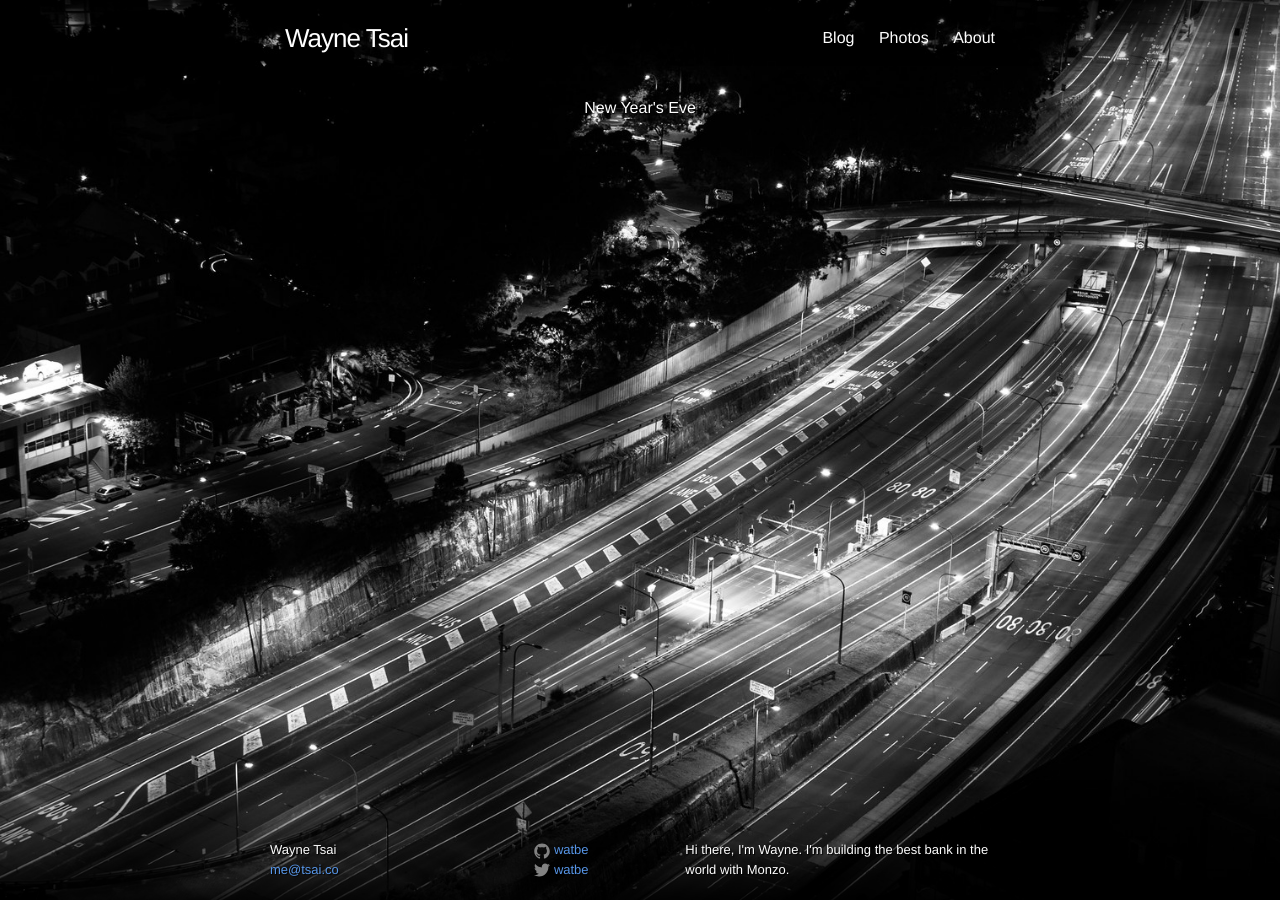
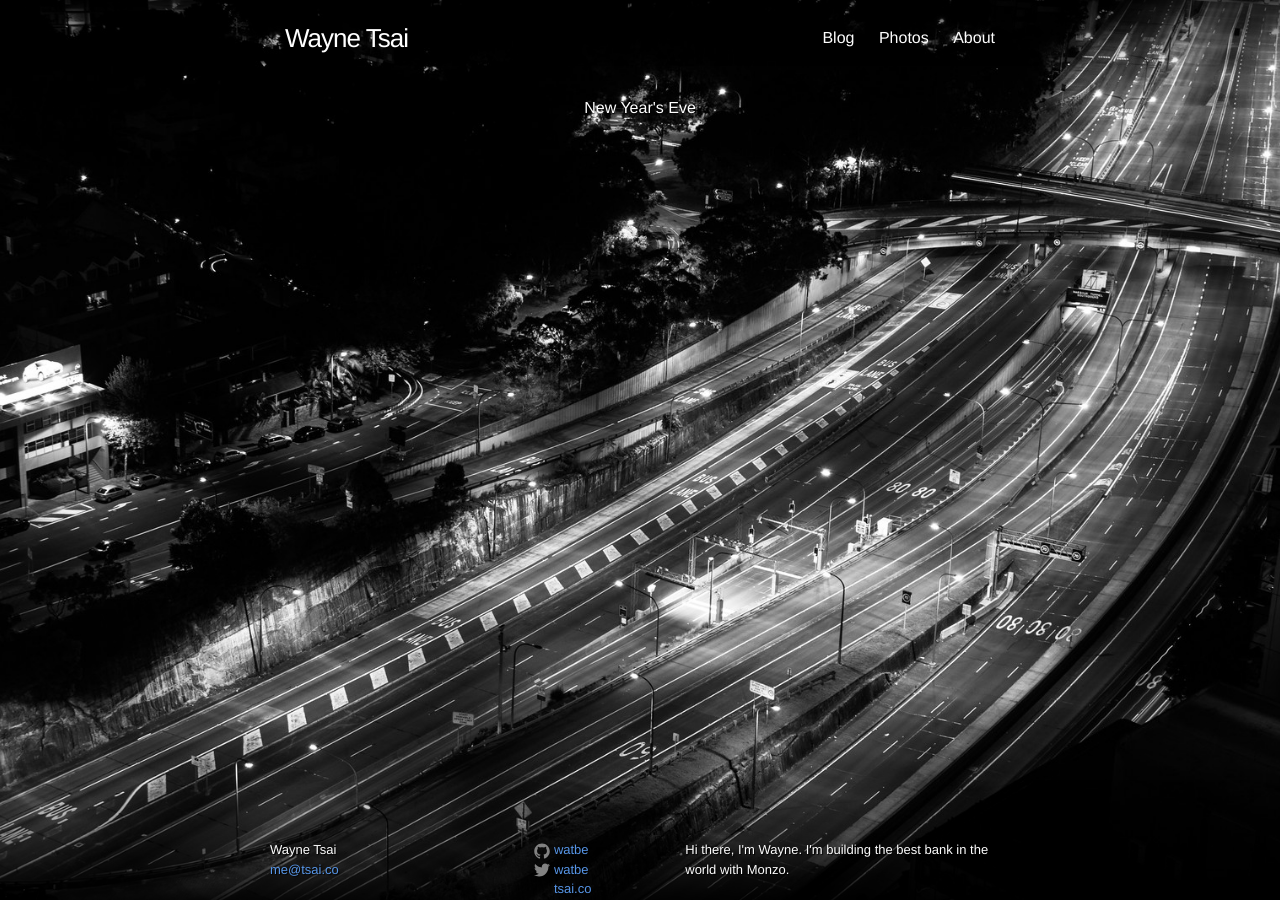
Before and after one commit to watbe/watbe.github.io, a Jekyll site: the page built from index.html, in a window 1280 px wide. Built offline with Jekyll 4.4.1, drawn with Linux system fonts in a browser that asks for light colours.

Commit message:
add instagram link

```diff
--- a/_includes/footer.html
+++ b/_includes/footer.html
@@ -40,6 +40,18 @@
             </a>
           </li>
           {% endif %}
+
+          <li>
+            <a href="https://www.instagram.com/tsai.co/">
+              <span class="icon  icon--instagram">
+                <svg viewBox="0 0 16 16">
+                  <path fill="currentColor" d="M224.1 141c-63.6 0-114.9 51.3-114.9 114.9s51.3 114.9 114.9 114.9S339 319.5 339 255.9 287.7 141 224.1 141zm0 189.6c-41.1 0-74.7-33.5-74.7-74.7s33.5-74.7 74.7-74.7 74.7 33.5 74.7 74.7-33.6 74.7-74.7 74.7zm146.4-194.3c0 14.9-12 26.8-26.8 26.8-14.9 0-26.8-12-26.8-26.8s12-26.8 26.8-26.8 26.8 12 26.8 26.8zm76.1 27.2c-1.7-35.9-9.9-67.7-36.2-93.9-26.2-26.2-58-34.4-93.9-36.2-37-2.1-147.9-2.1-184.9 0-35.8 1.7-67.6 9.9-93.9 36.1s-34.4 58-36.2 93.9c-2.1 37-2.1 147.9 0 184.9 1.7 35.9 9.9 67.7 36.2 93.9s58 34.4 93.9 36.2c37 2.1 147.9 2.1 184.9 0 35.9-1.7 67.7-9.9 93.9-36.2 26.2-26.2 34.4-58 36.2-93.9 2.1-37 2.1-147.8 0-184.8zM398.8 388c-7.8 19.6-22.9 34.7-42.6 42.6-29.5 11.7-99.5 9-132.1 9s-102.7 2.6-132.1-9c-19.6-7.8-34.7-22.9-42.6-42.6-11.7-29.5-9-99.5-9-132.1s-2.6-102.7 9-132.1c7.8-19.6 22.9-34.7 42.6-42.6 29.5-11.7 99.5-9 132.1-9s102.7-2.6 132.1 9c19.6 7.8 34.7 22.9 42.6 42.6 11.7 29.5 9 99.5 9 132.1s2.7 102.7-9 132.1z" class=""></path>
+                </svg>
+              </span>
+
+              <span class="username">tsai.co</span>
+            </a>
+          </li>
         </ul>
       </div>
 
```
